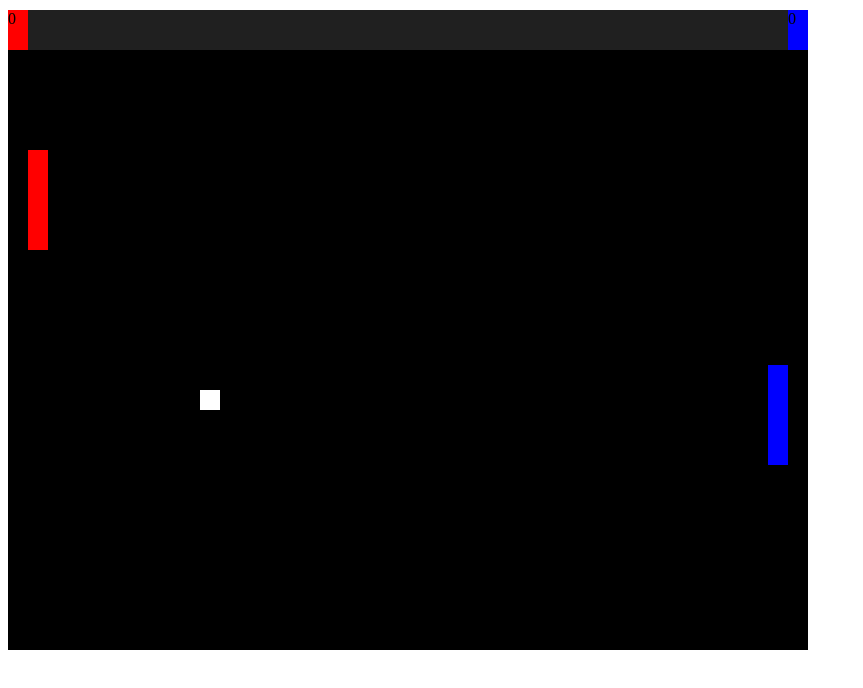
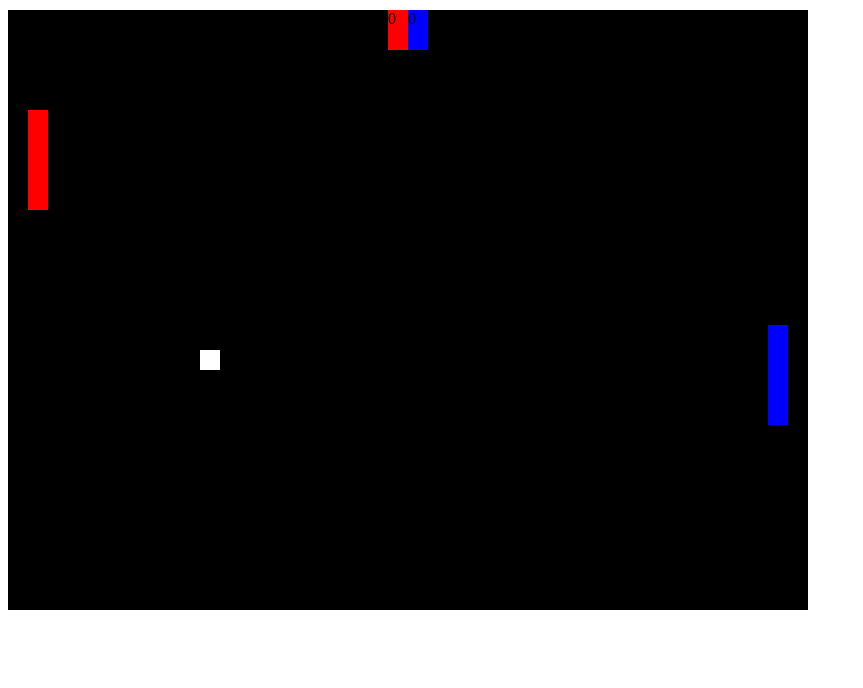
Before and after one commit to Bokeefe/pong, a plain HTML site: page pong.html in a window 1280 px wide. Shown: the whole page, without its empty margins (0-863 px from the left). Drawn offline with Linux system fonts and the light colour scheme.

Commit message:
better scoreboard

```diff
--- a/pong.html
+++ b/pong.html
@@ -29,8 +29,9 @@
 			position: absolute;
 		}
 		#scoreboard {
-			width: 800px;
+			width: 40px;
 			height: 40px;
+			margin-left: 380px;
 			background-color: #202020;
 		}
 		#scoreLeft {
@@ -45,21 +46,22 @@
 			width: 20px;
 			height: 40px;
 			margin-top: -40px;
-			margin-left: 780px;
+			margin-left: 20px;
 			background-color: blue;
 		}
 
 	</style>
 </head>
 <body>
-	<div id="scoreboard">
-		<div id="scoreLeft">0</div>
-		<div id="scoreRight">0</div>
-	</div>
+
 	<div id="game">
 		<div id="left_paddle"></div>
 		<div id="right_paddle"></div>
 		<div id="ball"></div>
+		<div id="scoreboard">
+			<div id="scoreLeft">0</div>
+			<div id="scoreRight">0</div>
+		</div>
 	</div>
 
 
@@ -149,7 +151,7 @@
 		}
 
 		function followBall() {
-				if(Math.random() < .8 ) {right_paddle_y = ball_y - 25;}
+				right_paddle_y = ball_y - 25;
 		} //I wanted my else statement to mess with the computer paddle 20% of the time but isn't currently working.
 
 		function score() {
```
